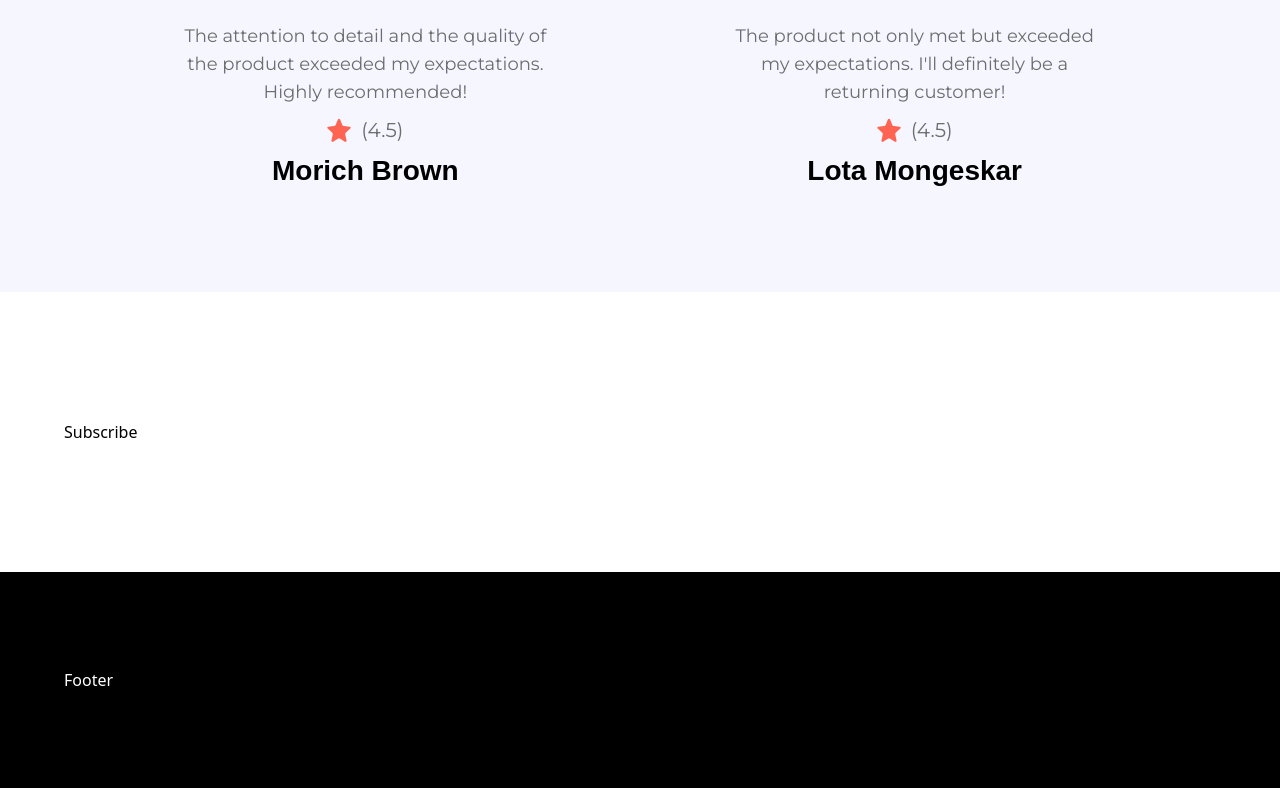
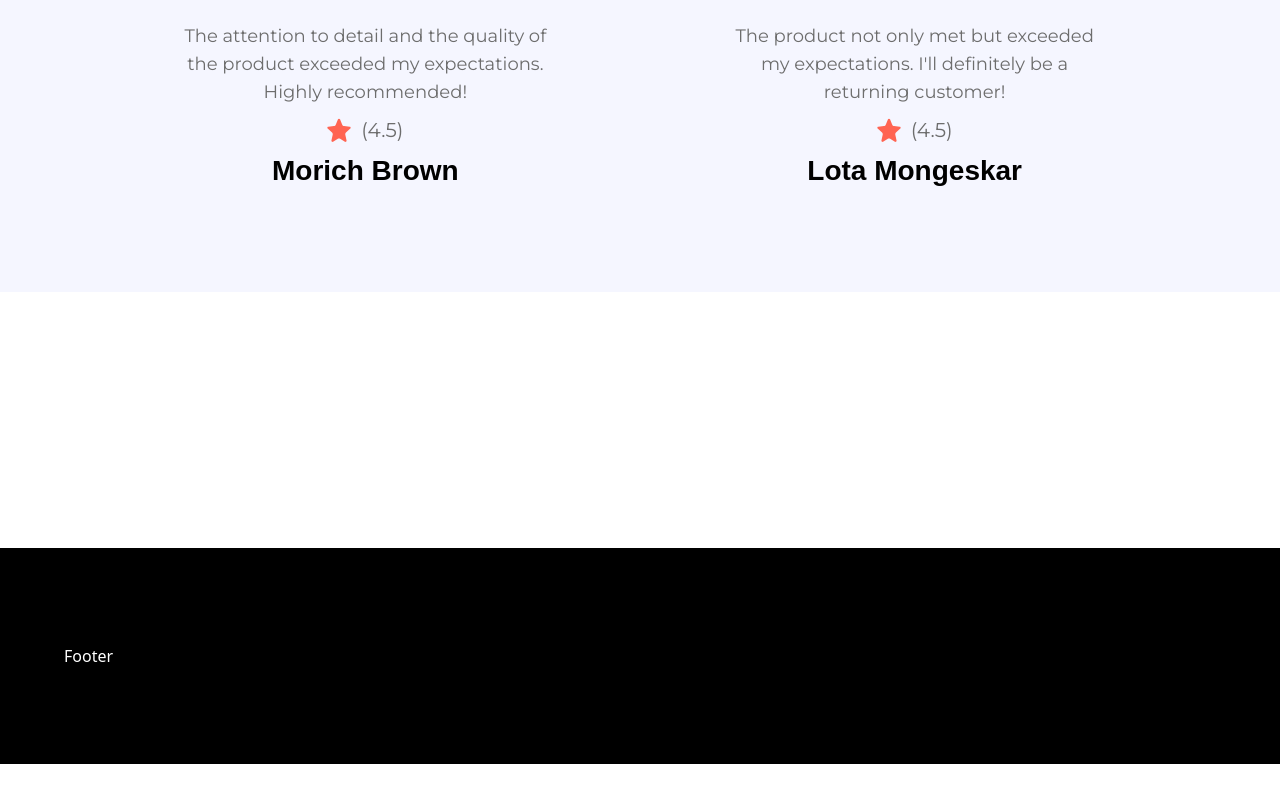
Before and after one commit to Yusufiabichi/E-commerce-Landing-page, a React (Vite) app: page / in a window 1280 px wide. Shown: the part 4025-4813 px from the top of the page. After the commit the page ends 4789 px from the top, so only its background shows below. Built offline with nearby package versions, Linux system fonts and the light colour scheme; a web font is replaced by a local one.

Commit message:
subscribe

```diff
--- a/src/sections/Subscribe.jsx
+++ b/src/sections/Subscribe.jsx
@@ -1,7 +1,10 @@
 
 const Subscribe = () => {
   return (
-    <div>Subscribe</div>
+    <section className="max-container flex justify-between
+    items-center max-lg:flex-col gap-10" id="contact-us">
+
+    </section>
   )
 }
 
```
